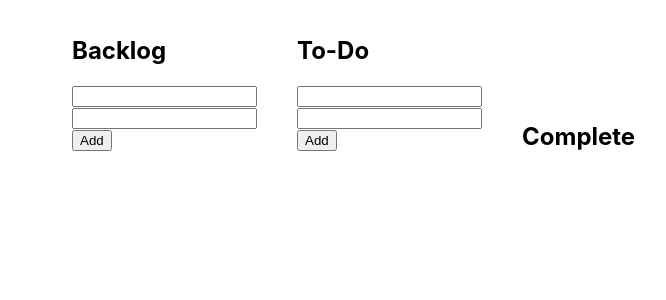
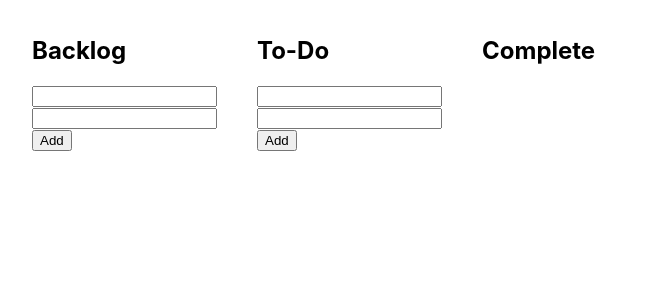
Before and after one commit to rilcal/ats_todo, a React (Create React App) app: page / in a window 1280 px wide. Shown: the top 300 px of the page, without its empty margins (8-674 px from the left). Built offline with nearby package versions, Linux system fonts and the light colour scheme.

Commit message:
Use large App component
ditch columns idea

```diff
--- a/src/App.js
+++ b/src/App.js
@@ -3,7 +3,77 @@ import React from "react";
 class App extends React.Component {
   constructor() {
     super();
-    this.state = { toToDo: "", toComplete: "" };
+    this.state = {
+      backlogTasks: [],
+      toDoTasks: [],
+      completeTasks: [],
+      backlogTitle: "",
+      backlogDesc: "",
+      toDoTitle: "",
+      toDoDesc: "",
+      toggle: false,
+    };
+  }
+
+  toggle() {
+    if (this.state.toggle) {
+      this.setState({
+        toggle: false,
+      });
+    } else {
+      this.setState({
+        toggle: true,
+      });
+    }
+  }
+
+  handleBacklogTitle(e) {
+    this.setState({
+      backlogTitle: e.target.value,
+    });
+  }
+
+  handleBacklogDesc(e) {
+    this.setState({
+      backlogDesc: e.target.value,
+    });
+  }
+
+  handleBacklogClick() {
+    this.state.backlogTasks.push(
+      <DisplayBox
+        title={this.state.backlogTitle}
+        desc={this.state.backlogDesc}
+        delete={this.delete.bind(this)}
+      />
+    );
+    this.toggle();
+  }
+
+  handleToDOTitle(e) {
+    this.setState({
+      toDoTitle: e.target.value,
+    });
+  }
+
+  handleToDODesc(e) {
+    this.setState({
+      toDoDesc: e.target.value,
+    });
+  }
+
+  delete(rmvcomp) {
+    let i = 0;
+    this.state.backlogTasks.forEach((comp) => {
+      console.log(comp.props.title);
+      console.log(rmvcomp.props.title);
+      console.log(comp.props.title === rmvcomp.props.title);
+      if (comp.props.title === rmvcomp.props.title) {
+        this.state.backlogTasks.splice(i, 1);
+        this.toggle();
+        return;
+      }
+    });
   }
 
   update() {
@@ -16,25 +86,66 @@ class App extends React.Component {
   render() {
     return (
       <div className="App">
-        <ul className="backlog" id="backlog-root">
-          <Column
-            ref={(component) => (this.backlog = component)}
-            columnName="Backlog"
-            className="backlog"
-            tasks={this.backlogTasks}
-          />
-          <Column
-            ref={(component) => (this.toDo = component)}
-            columnName="To-Do"
-            className="to-do"
-            tasks={this.toDoTasks}
-          />
-          <CompleteColumn
-            ref={(component) => (this.complete = component)}
-            columnName="Complete"
-            className="complete"
-            tasks={this.completeTasks}
-          />
+        <ul>
+          <section>
+            <h1>Backlog</h1>
+          </section>
+          <section>
+            {this.state.backlogTasks.map((task) => {
+              return task;
+            })}
+          </section>
+          <section>
+            <input
+              onChange={(e) => {
+                this.handleBacklogTitle(e);
+              }}
+            ></input>
+            <br />
+            <input
+              onChange={(e) => {
+                this.handleBacklogDesc(e);
+              }}
+            ></input>
+            <br />
+            <button
+              onClick={() => {
+                this.handleBacklogClick();
+              }}
+            >
+              Add
+            </button>
+          </section>
+        </ul>
+        <ul>
+          <section>
+            <h1>To-Do</h1>
+          </section>
+          <section>
+            {this.state.toDoTasks.map((task) => {
+              return task;
+            })}
+          </section>
+          <section>
+            <input
+              onChange={(e) => {
+                this.handleTitle(e);
+              }}
+            ></input>
+            <br />
+            <input onChange={this.handleDesc}></input> <br />
+            <button onClick={this.handleClick}>Add</button>
+          </section>
+        </ul>
+        <ul>
+          <section>
+            <h1>Complete</h1>
+          </section>
+          <section>
+            {this.state.completeTasks.map((task) => {
+              return task;
+            })}
+          </section>
         </ul>
       </div>
     );
@@ -150,7 +261,13 @@ class DisplayBox extends React.Component {
       <ul>
         <label>{this.state.title}</label>
         <label>{this.state.desc}</label>
-        <button>Delete</button>
+        <button
+          onClick={() => {
+            this.props.delete(this);
+          }}
+        >
+          Delete
+        </button>
       </ul>
     );
   }
```
